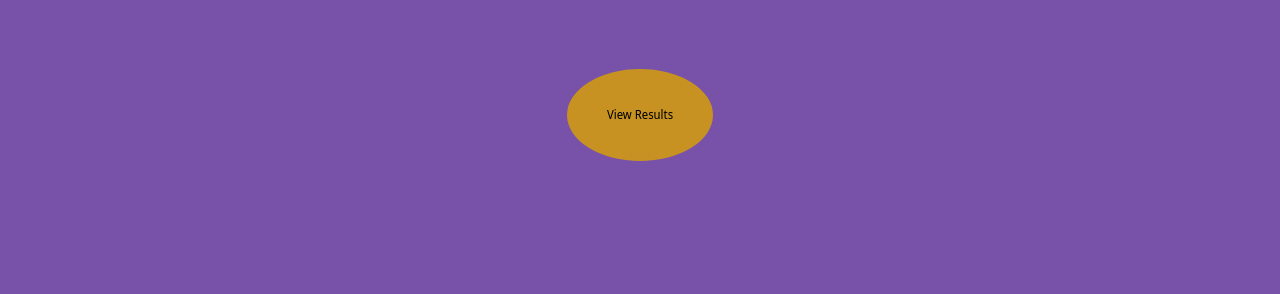
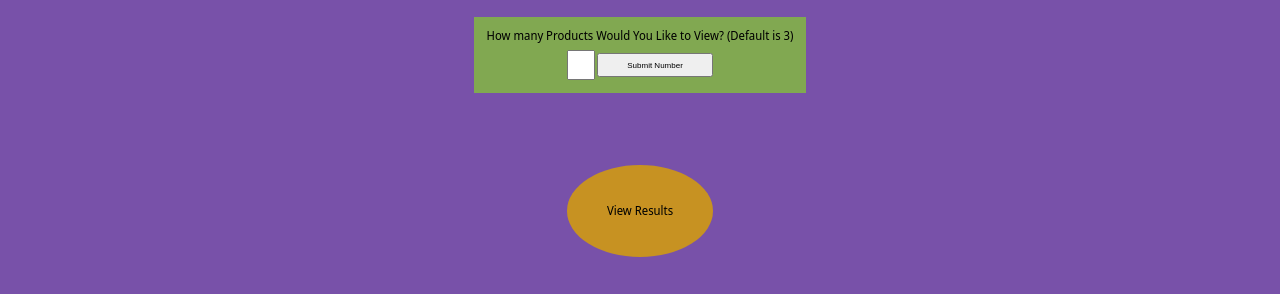
Before and after one commit to JamesBrooks01/bus-mall, a plain HTML site: page index.html in a window 1280 px wide. Shown: the part 107-401 px from the top of the page. Drawn offline with nearby package versions, Linux system fonts and the light colour scheme.

Commit message:
added form to allow a variable amount of images

```diff
--- a/index.html
+++ b/index.html
@@ -12,7 +12,15 @@
 <body>
   <h1>BusMall</h1>
   <main>
-
+    <form id="imgNumForm">
+      <fieldset>
+        <div id="imgNum">
+          <label for="imgNum">How many Products Would You Like to View? (Default is 3)</label><br>
+          <input type="number" name="imgNum" id="imgNum" min="1" max="19">
+          <button type="submit">Submit Number</button>
+        </div>
+      </fieldset>
+    </form>
     <section id="bus-images">
     </section>
 
```
